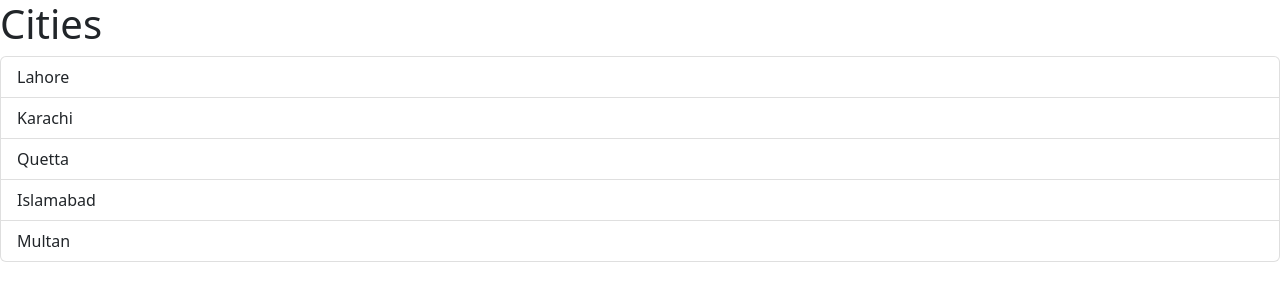
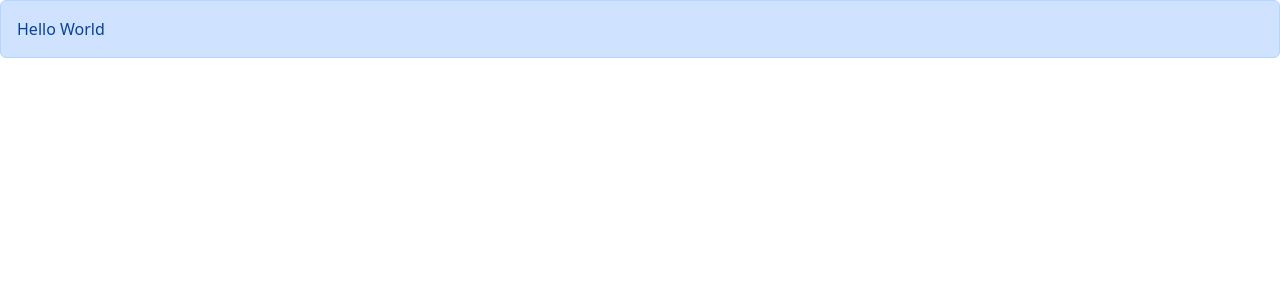
Before and after one commit to mashalbutt7/vite-project, a React (Vite) app: page / in a window 1280 px wide. Shown: the top 300 px of the page. Built offline with nearby package versions, Linux system fonts and the light colour scheme; the HTML template or start-up script is replaced by a standard one.

Commit message:
passing children

```diff
--- a/src/App.tsx
+++ b/src/App.tsx
@@ -1,16 +1,13 @@
+import Alert from "./components/alert";
 import ListGroup from "./components/ListGroup";
 
 function App() {
   let items = ["Lahore", "Karachi", "Quetta", "Islamabad", "Multan"]; //method map
   return (
     <div>
-      <ListGroup
-        items={items}
-        heading="Cities"
-        onSelectItem={(item: string) => {
-          console.log(item);
-        }}
-      />
+      <Alert>
+        Hello <span>World</span>
+      </Alert>
     </div>
   );
 }
--- /dev/null
+++ b/src/components/Alert.tsx
@@ -0,0 +1,13 @@
+import { ReactNode } from "react";
+
+interface Props {
+  children: ReactNode;
+}
+const Alert = ({ children }: Props) => {
+  return <div className="alert alert-primary">{children}</div>;
+};
+
+export default Alert;
+//special prop that every component supports
+//if we write anything other than the sstring in alert we get an error like writing html components
+//so instead of string we use reactnode
--- a/src/components/ListGroup.tsx
+++ b/src/components/ListGroup.tsx
@@ -44,3 +44,5 @@
 //braces exception in jsx elements only html element or react comp
 // also use a function for this or a const diff msg can be passed if we use a fucntion
 //props are input components
+//props are like function arguments(immutable)read only
+//states are like local variables(mutable)
```
